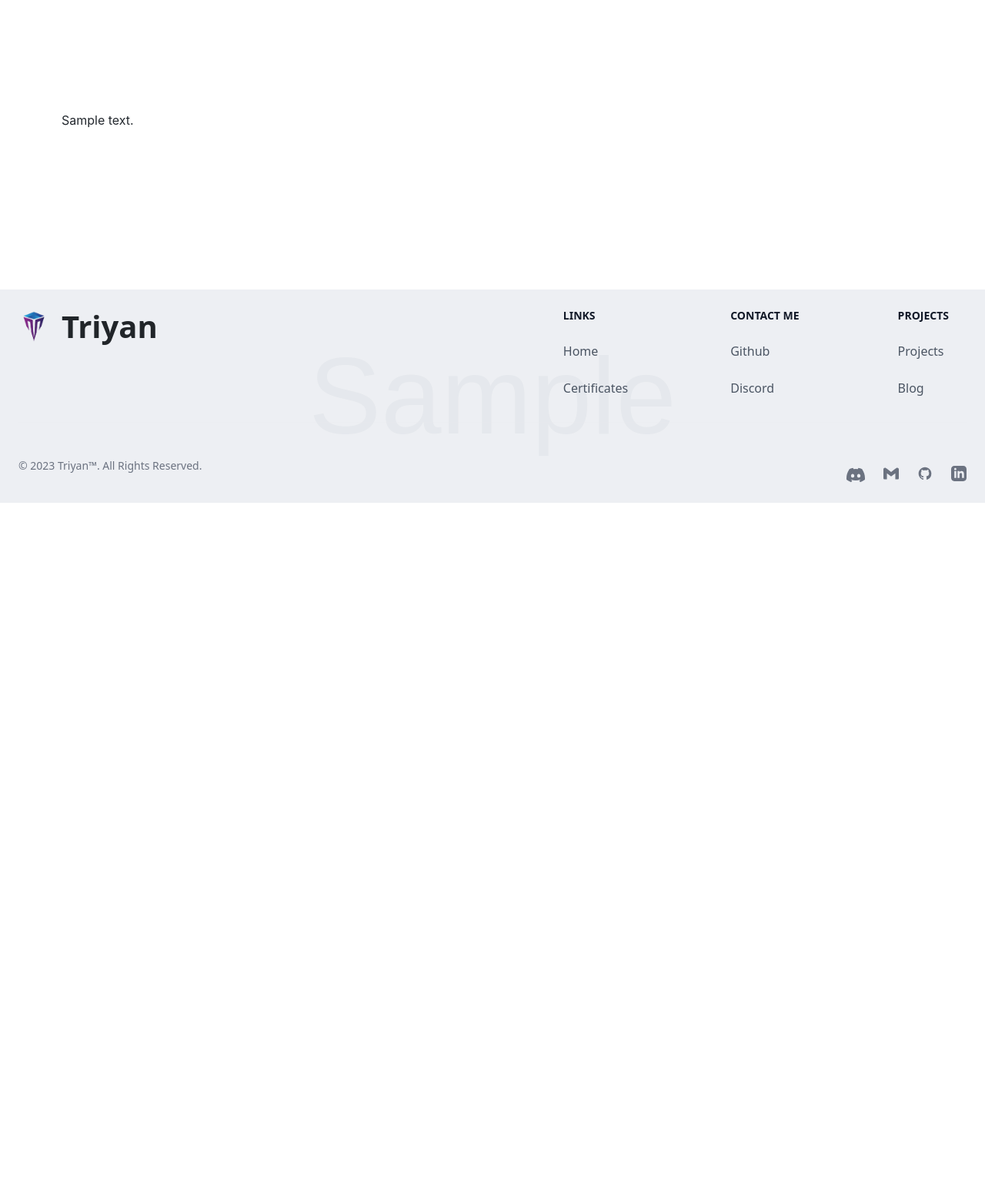
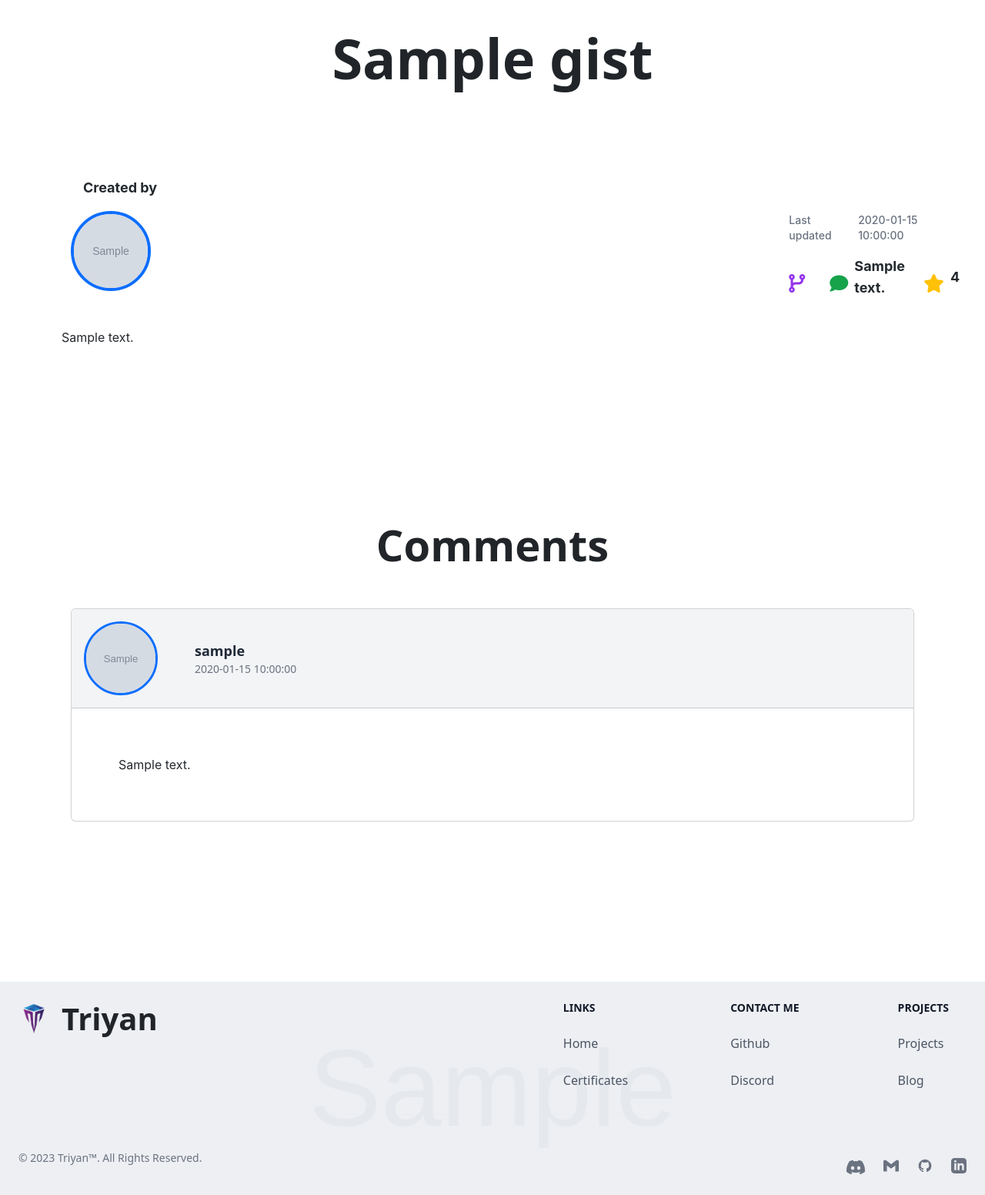
Before and after one commit to FallenDeity/PortfolioWebsite, a Python web app: template templates/blog_template.html in a window 1280 px wide. Shown: the part 72-1624 px from the top of the page at 77% size. Before the commit the page ends 725 px from the top, so only its background shows below. Run offline with Jinja, Linux system fonts and the light colour scheme; the template is opened without the code that fills it: most values are stand-ins (such as "Sample title", 1, 10 or a date in 2020); grey boxes marked "Sample" are stand-in pictures; some libraries are stand-ins or nearby versions.

Commit message:
refactor: complete blog system

```diff
--- a/client/__init__.py
+++ b/client/__init__.py
@@ -13,6 +13,7 @@ import fastapi
 import uvicorn
 from fastapi.staticfiles import StaticFiles
 from fastapi.templating import Jinja2Templates
+from github import Github
 from starlette.exceptions import HTTPException
 
 from routes import Extension
@@ -56,6 +57,7 @@ class Website(fastapi.FastAPI):
         )
         self.logger = Logger(name=__name__, file=False)
         self.config = config
+        self.github = Github(str(self.config.GITHUB_TOKEN))
         self.exception_handler(HTTPException)(self._exception_handler)
 
     @staticmethod
--- a/client/environment.py
+++ b/client/environment.py
@@ -37,6 +37,8 @@ class ENVIRONMENT:
     GITHUB_TOKEN = EnvironmentVariable(name="GITHUB_TOKEN")
     EMAIL_ID = EnvironmentVariable(name="EMAIL_ID")
     EMAIL_PASSWORD = EnvironmentVariable(name="EMAIL_PASSWORD")
+    GOOGLE_API_KEY = EnvironmentVariable(name="GOOGLE_API_KEY")
+    SEARCH_ENGINE = EnvironmentVariable(name="SEARCH_ENGINE")
 
     def __new__(cls, *args: t.Any, **kwargs: t.Any) -> "ENVIRONMENT":
         if cls._instance is None:
--- a/pyproject.toml
+++ b/pyproject.toml
@@ -17,6 +17,7 @@ types-humanfriendly = "^10.0.1.5"
 types-PyYAML = "^6.0.12.6"
 types-ujson = "^5.7.0.0"
 PyGithub = "^1.58.0"
+bs4 = "^0.0.1"
 
 
 [tool.poetry.group.dev.dependencies]
--- a/templates/blog_template.html
+++ b/templates/blog_template.html
@@ -1,11 +1,98 @@
 <!DOCTYPE html>
-<html lang="en" class="dark">
+<html class="dark" lang="en">
 {% include "headers.html" %}
 <body class="dark:bg-gray-800 dark:text-gray-100">
 {% include "navbar.html" %}
-<article class="markdown-body-light" style="margin-top: 64px; padding: 80px">
+<h1 class="display-2 font-extrabold text-center mt-10" style="margin-top: 32px">{{ gist.title }}</h1>
+<article class="markdown-body-light" style="margin-top: 32px; padding: 80px">
+    <div class="container">
+        <div class="d-flex align-items-center justify-between row">
+            <p class="text-lg font-bold text-start ml-3">Created by</p>
+            <div class="d-flex mb-5 -space-x-8 col-sm-6">
+                {% for user in users[::-1] %}
+                <img alt="" class="w-24 h-24 border-primary rounded-full cursor-pointer border border-4" data-tooltip-target="{{ user.id }}"
+                     href="{{ user.html_url }}"
+                     onclick="window.location.href = this.getAttribute('href')" src="{{ user.avatar_url }}">
+                <div class="absolute z-10 invisible inline-block px-3 py-2 text-sm font-medium text-white transition-opacity duration-300 bg-gray-900 rounded-lg shadow-sm opacity-0 tooltip dark:bg-gray-700" id="{{ user.id }}"
+                     role="tooltip">
+                    {{ user.login }}
+                    <div class="tooltip-arrow" data-popper-arrow></div>
+                </div>
+                {% endfor %}
+            </div>
+            <div class="d-flex col-sm-2">
+                <div class="d-flex flex-column -mt-5">
+                    <div class="d-flex">
+                        <p class="text-sm font-medium text-gray-500">Last updated</p>
+                        <p class="ml-2 text-sm font-medium text-gray-500">{{ gist.updated_at }}</p>
+                    </div>
+                    <div class="d-flex">
+                        <div class="d-flex align-items-center">
+                            <i class="fa-solid fa-code-branch text-2xl mr-2 text-purple-600"
+                               data-tooltip-target="forks"></i>
+                            <div class="absolute z-10 invisible inline-block px-3 py-2 text-sm font-medium text-white transition-opacity duration-300 bg-gray-900 rounded-lg shadow-sm opacity-0 tooltip dark:bg-gray-700" id="forks"
+                                 role="tooltip">
+                                Forks
+                                <div class="tooltip-arrow" data-popper-arrow></div>
+                            </div>
+                            <p class="text-lg font-bold">{{ len(gist.forks) }}</p>
+                        </div>
+                        <div class="d-flex align-items-center ml-6">
+                            <i class="fa-comment fa-solid text-2xl mr-2 text-green-600"
+                               data-tooltip-target="comments"></i>
+                            <div class="absolute z-10 invisible inline-block px-3 py-2 text-sm font-medium text-white transition-opacity duration-300 bg-gray-900 rounded-lg shadow-sm opacity-0 tooltip dark:bg-gray-700" id="comments"
+                                 role="tooltip">
+                                Comments
+                                <div class="tooltip-arrow" data-popper-arrow></div>
+                            </div>
+                            <p class="text-lg font-bold">{{ gist.comments }}</p>
+                        </div>
+                        <div class="d-flex align-items-center ml-6">
+                            <i class="fa-solid fa-star text-2xl mr-2 text-warning" data-tooltip-target="stars"></i>
+                            <div class="absolute z-10 invisible inline-block px-3 py-2 text-sm font-medium text-white transition-opacity duration-300 bg-gray-900 rounded-lg shadow-sm opacity-0 tooltip dark:bg-gray-700" id="stars"
+                                 role="tooltip">
+                                Stars
+                                <div class="tooltip-arrow" data-popper-arrow></div>
+                            </div>
+                            <p class="text-lg font-bold">{{ gist.stars }}</p>
+                        </div>
+                    </div>
+                </div>
+            </div>
+        </div>
+    </div>
     {{ content | safe }}
 </article>
+{% if comments %}
+<div class="container">
+    <div class="row" style="margin-top: 32px; padding: 80px">
+        <div class="col-sm-12">
+            <h2 class="display-4 font-extrabold text-center mt-10" style="margin-top: 32px">Comments</h2>
+            {% for comment in comments %}
+            <div class="card mt-5 dark:bg-gray-700 dark:text-gray-100 text-gray-800">
+                <div class="card-header d-flex align-items-center p-3 bg-gray-100 dark:bg-gray-900">
+                    <img alt="" class="w-24 h-24 border-primary rounded-full cursor-pointer border border-3"
+                         href="{{ comment.user.html_url }}"
+                         onclick="window.location.href = this.getAttribute('href')"
+                         src="{{ comment.user.avatar_url }}">
+                    <div class="d-flex flex-column ml-5">
+                        <p class="text-lg font-bold">{{ comment.user.login }}</p>
+                        <p class="text-sm font-medium text-gray-500">{{ comment.created_at }}</p>
+                    </div>
+                </div>
+                <div class="card-body h-auto">
+                    <div class="d-flex flex-column">
+                        <article class="markdown-body-light">
+                            {{ comment.custom_body | safe }}
+                        </article>
+                    </div>
+                </div>
+            </div>
+            {% endfor %}
+        </div>
+    </div>
+</div>
+{% endif %}
 {% include "footer.html" %}
 </body>
 </html>
--- a/templates/static/main.js
+++ b/templates/static/main.js
@@ -126,3 +126,21 @@ function closePopupError() {
     var popup = document.getElementById('popup-modal-error');
     popup.classList.add('hidden');
 }
+function getImagefromTitle(id) {
+    var title = document.getElementById("title_" + id);
+    var image = document.getElementById("image_" + id);
+    var xhr = new XMLHttpRequest();
+    var data = JSON.stringify({ query: title.innerText });
+    xhr.open('POST', '/api/v1/image', true);
+    xhr.setRequestHeader('Content-Type', 'application/json');
+    xhr.send(data);
+    xhr.onreadystatechange = function () {
+        if (xhr.readyState === 4) {
+            if (xhr.status === 200) {
+                var response = JSON.parse(xhr.responseText);
+                image.style.backgroundImage = "url(" + response.url + ")";
+                image.classList.remove("animate-pulse");
+            }
+        }
+    };
+}
--- a/utils/cache.py
+++ b/utils/cache.py
@@ -36,5 +36,5 @@ class ExpiringCache(dict[KT, VT]):
         super().__setitem__(key, (value[0], time.monotonic()))  # type: ignore
 
 
-class ExpiringEmailCache(ExpiringCache[str, str]):
+class ExpiringEmailCache(ExpiringCache[str, typing.Tuple[str, float]]):
     ...
--- a/utils/constants.py
+++ b/utils/constants.py
@@ -13,6 +13,7 @@ __all__: tuple[str, ...] = (
     "LINKS",
     "SKILLS",
     "VIDEOS",
+    "GITHUB_USERNAME",
 )
 
 
@@ -76,6 +77,7 @@ DESCRIPTION: str = """
                    My hobbies include reading novels, anime and coding.
                    I'm always looking for new ways to challenge myself and learn something new.
                    """
+GITHUB_USERNAME: str = "FallenDeity"
 
 
 class PATHS(BaseEnum):
```
Also changed, not shown: routes/blogs.py (+90 -17 lines), templates/blog.html (added, +68 -0 lines), templates/feedback-form.html (+14 -7 lines), templates/static/main.ts (+20 -0 lines).
